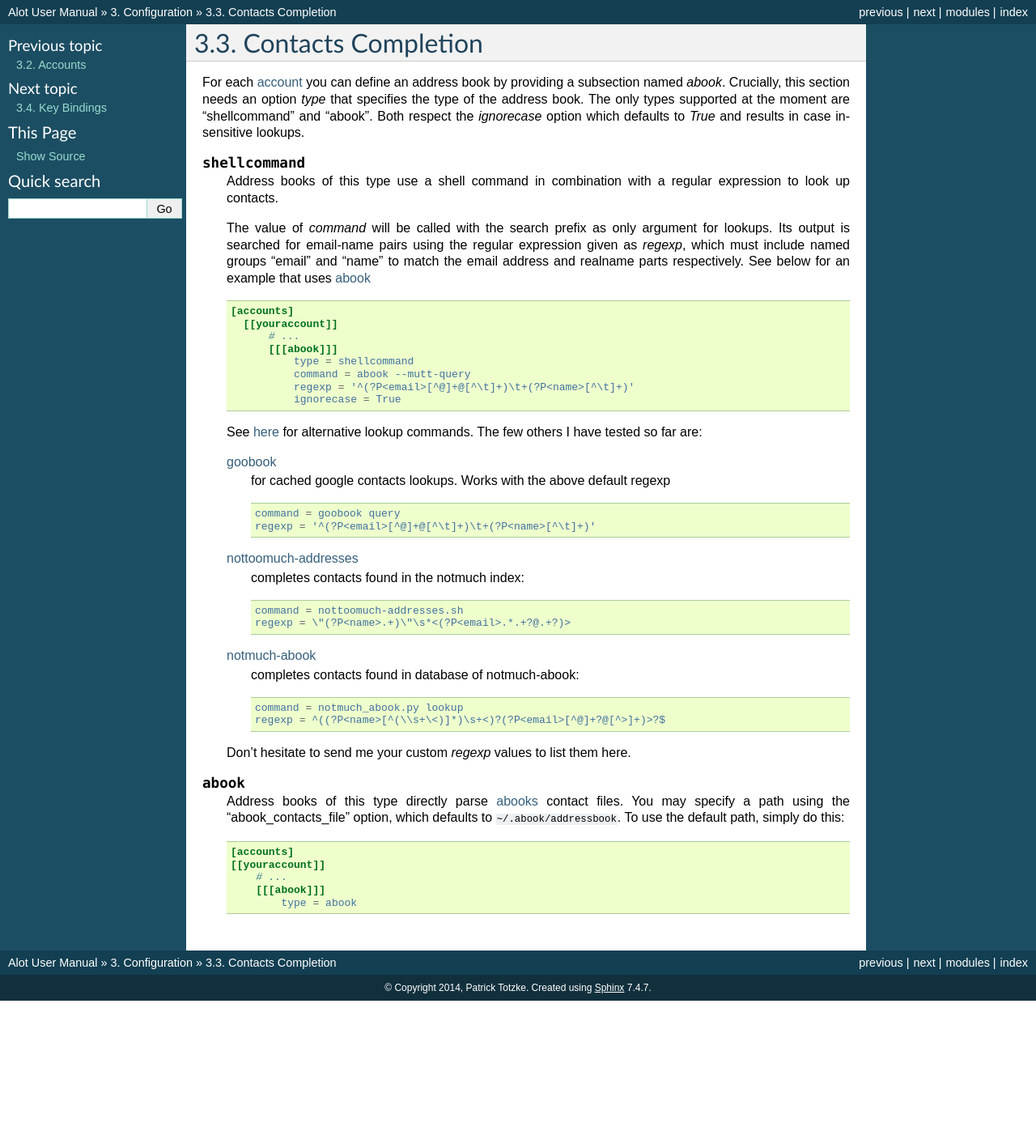
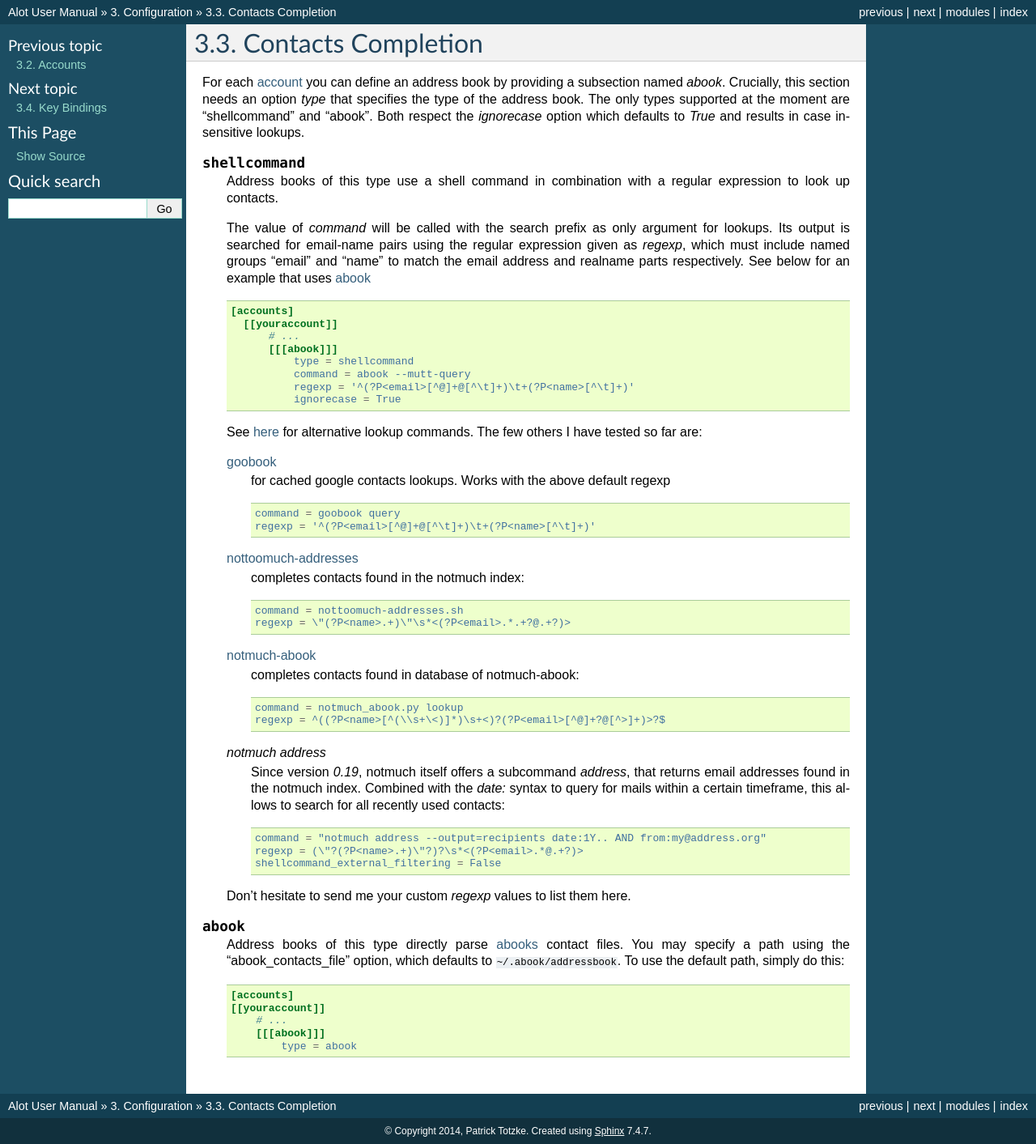
Before and after one commit to pazz/alot, a Sphinx documentation site: the page built from docs/source/configuration/contacts_completion.rst, in a window 1280 px wide. Shown: the whole page at 81% size. Built offline with Sphinx 7.4.7, drawn with Linux system fonts in a browser that asks for light colours; before the commit the page ends 1236 px from its top, so only the background shows below that.

Commit message:
docs: mention notmuch address

```diff
--- a/docs/source/configuration/contacts_completion.rst
+++ b/docs/source/configuration/contacts_completion.rst
@@ -56,6 +56,18 @@
           command = notmuch_abook.py lookup
           regexp = ^((?P<name>[^(\\s+\<)]*)\s+<)?(?P<email>[^@]+?@[^>]+)>?$
 
+    `notmuch address`
+        Since version `0.19`, notmuch itself offers a subcommand `address`, that
+        returns email addresses found in the notmuch index.
+        Combined with the `date:` syntax to query for mails within a certain
+        timeframe, this allows to search for all recently used contacts:
+
+        .. code-block:: ini
+
+           command = "notmuch address --output=recipients date:1Y.. AND from:my@address.org"
+           regexp = (\"?(?P<name>.+)\"?)?\s*<(?P<email>.*@.+?)>
+           shellcommand_external_filtering = False
+
     Don't hesitate to send me your custom `regexp` values to list them here.
 
 .. describe:: abook
```
